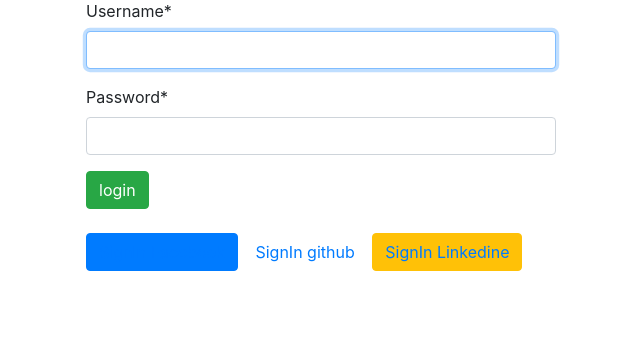
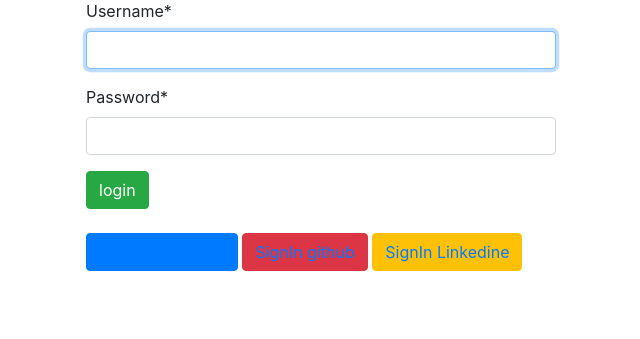
Before and after one commit to yash9662/Blog_App, a Django app: page /login/ in a window 1280 px wide. Shown: the part 137-476 px from the top of the page, without its empty margins (319-959 px from the left). Run offline with Django 4.2, Linux system fonts and the light colour scheme; some libraries are stand-ins or nearby versions.

Commit message:
Add files via upload

```diff
--- a/articles/templates/registration/login.html
+++ b/articles/templates/registration/login.html
@@ -38,7 +38,7 @@
                 <a class="link-style" href="{% url 'social:begin' 'facebook' %}"> SignIn Facebook </a>
             </button>
 
-            <button class="btn btn-dnager">
+            <button class="btn btn-danger">
                 <a class="link-style" href="{% url 'social:begin' 'github' %}"> SignIn github </a>
             </button>
 
```
